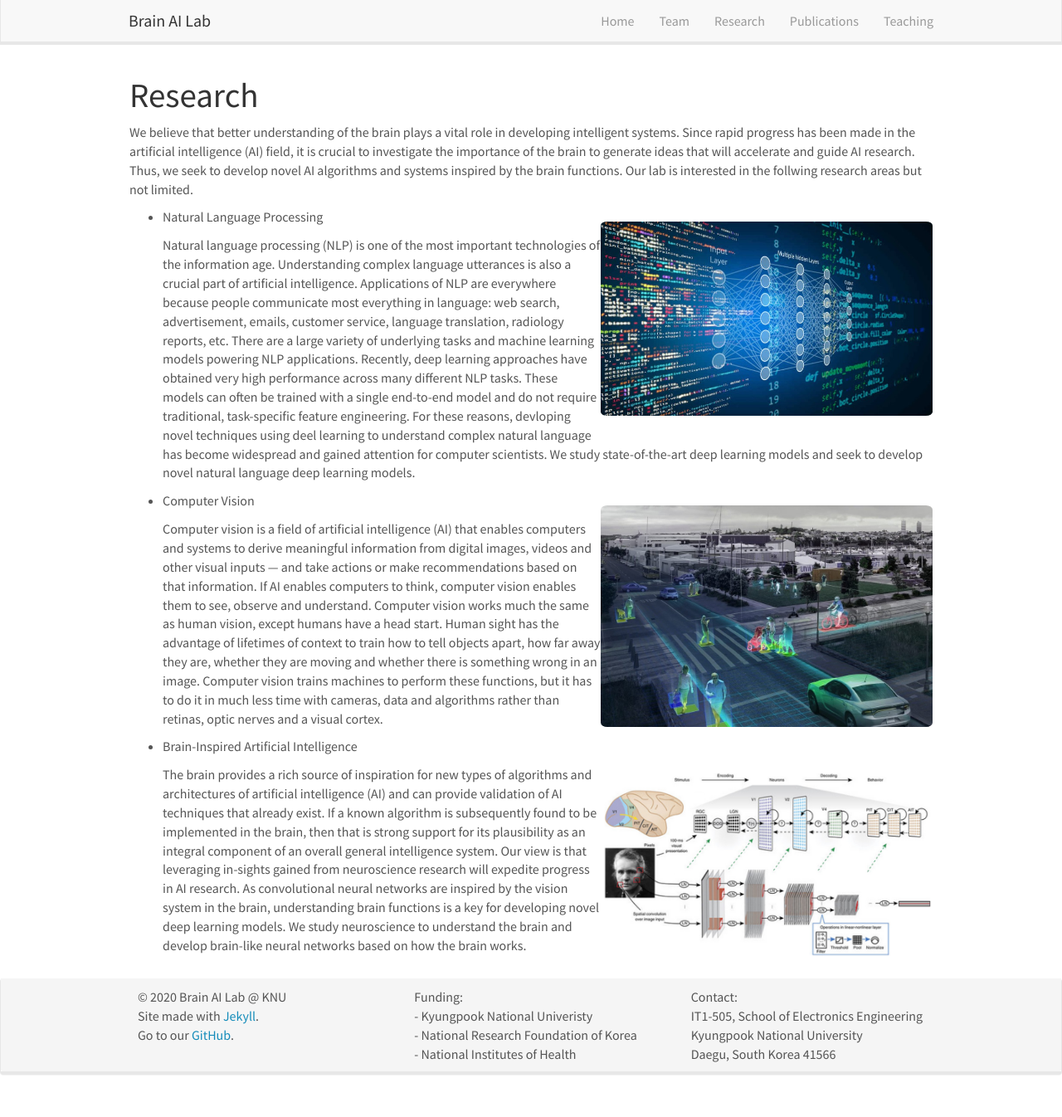
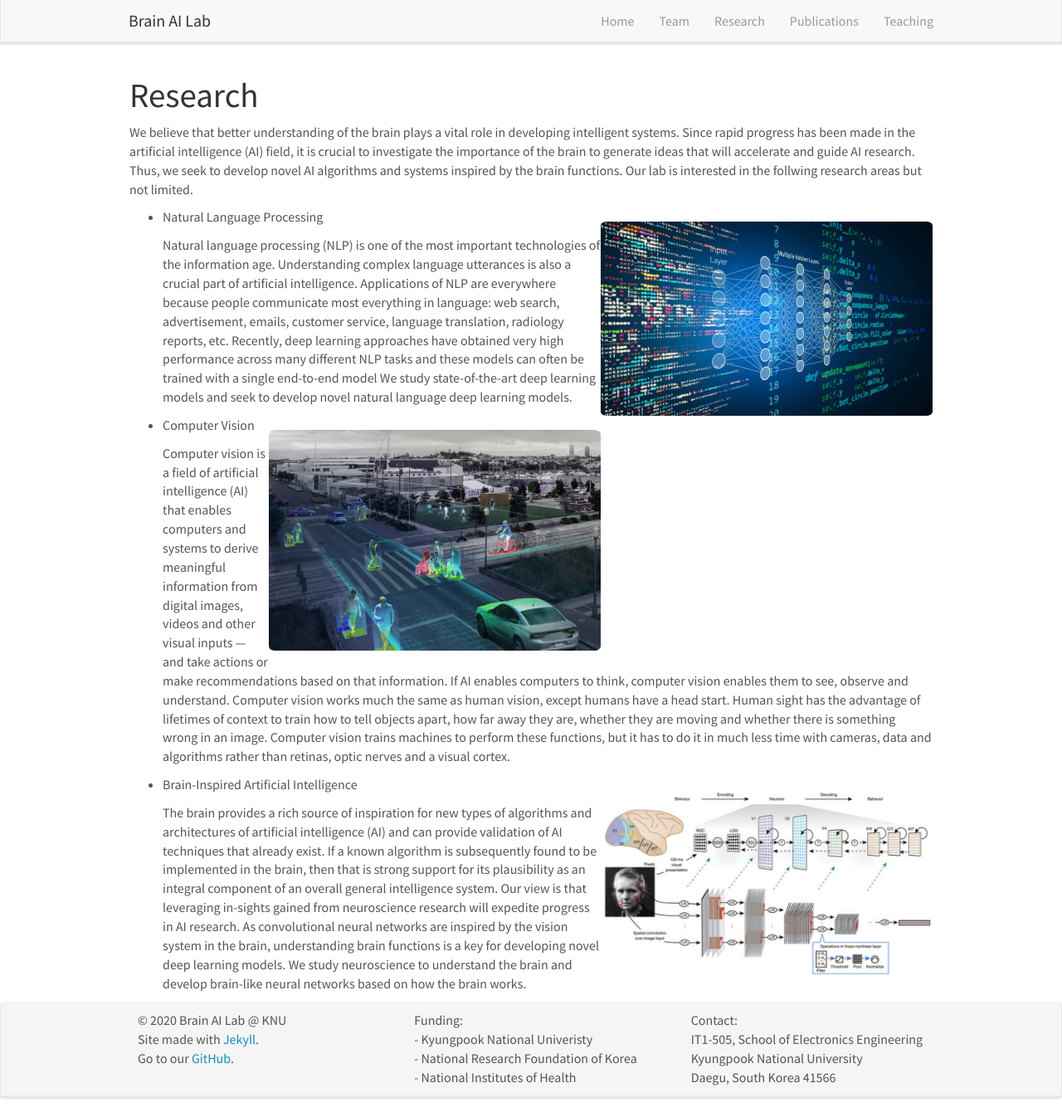
Before and after one commit to KNU-BrainAI/knu-brainai.github.io, a Jekyll site: the page built from _pages/research.md, in a window 1280 px wide and 1346 px high. Shown: the whole window at 83% size. Built offline with Jekyll 4.4.1, drawn with Linux system fonts in a browser that asks for light colours; nearby versions of some CDN libraries.

Commit message:
Update research.md

```diff
--- a/_pages/research.md
+++ b/_pages/research.md
@@ -12,7 +12,7 @@ We believe that better understanding of the brain plays a vital role in developi
 
 - Natural Language Processing ![]({{ site.url }}{{ site.baseurl }}/images/nlp.jpg){: style="width: 400px; float: right"}
 
-  Natural language processing (NLP) is one of the most important technologies of the information age. Understanding complex language utterances is also a crucial part of artificial intelligence. Applications of NLP are everywhere because people communicate most everything in language: web search, advertisement, emails, customer service, language translation, radiology reports, etc. There are a large variety of underlying tasks and machine learning models powering NLP applications. Recently, deep learning approaches have obtained very high performance across many different NLP tasks. These models can often be trained with a single end-to-end model and do not require traditional, task-specific feature engineering. For these reasons, devloping novel techniques using deel learning to understand complex natural language has become widespread and gained attention for computer scientists. We study state-of-the-art deep learning models and seek to develop novel natural language deep learning models.
+  Natural language processing (NLP) is one of the most important technologies of the information age. Understanding complex language utterances is also a crucial part of artificial intelligence. Applications of NLP are everywhere because people communicate most everything in language: web search, advertisement, emails, customer service, language translation, radiology reports, etc. Recently, deep learning approaches have obtained very high performance across many different NLP tasks and these models can often be trained with a single end-to-end model We study state-of-the-art deep learning models and seek to develop novel natural language deep learning models.
 
 - Computer Vision ![]({{ site.url }}{{ site.baseurl }}/images/cv.jpg){: style="width: 400px; float: right"}
 
```
